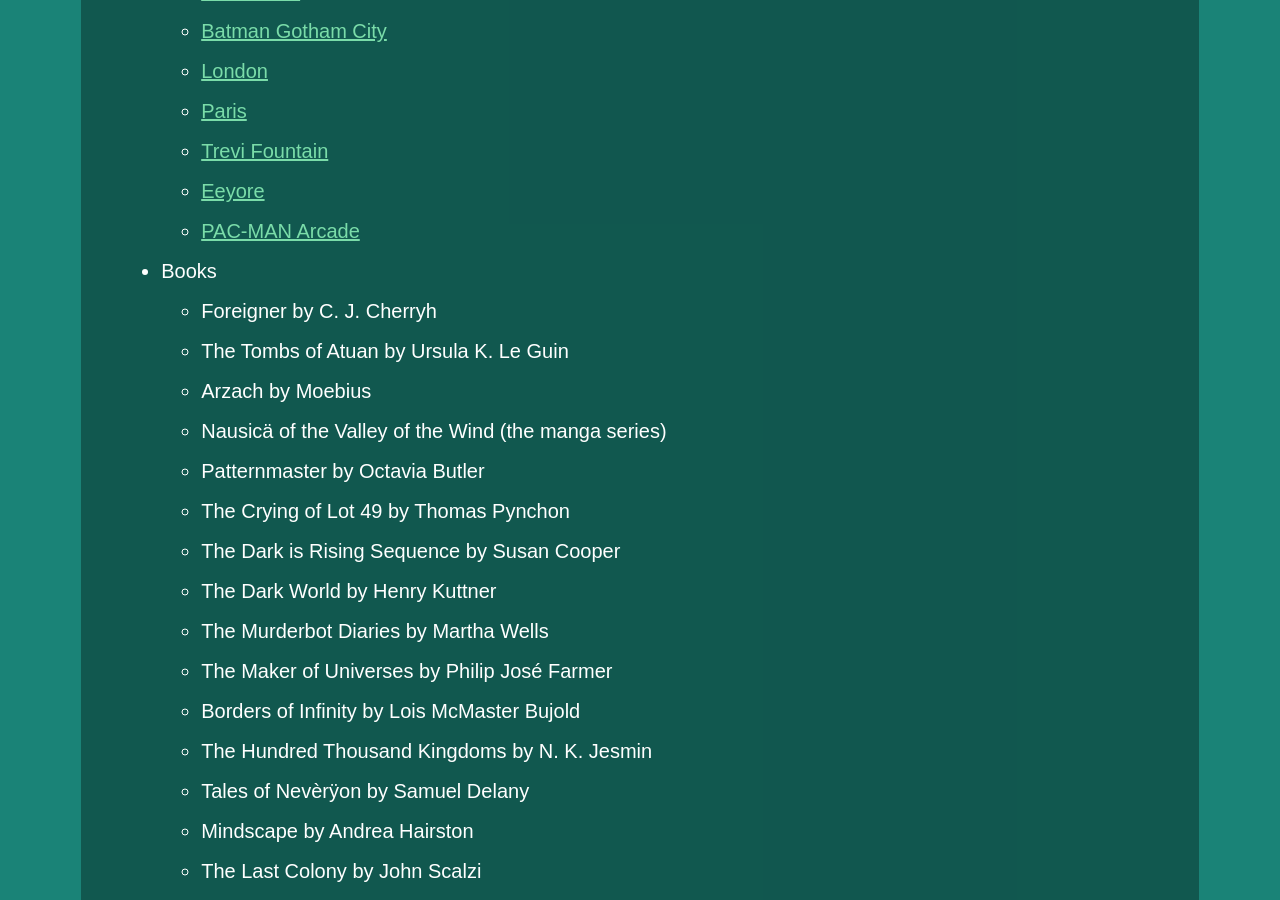
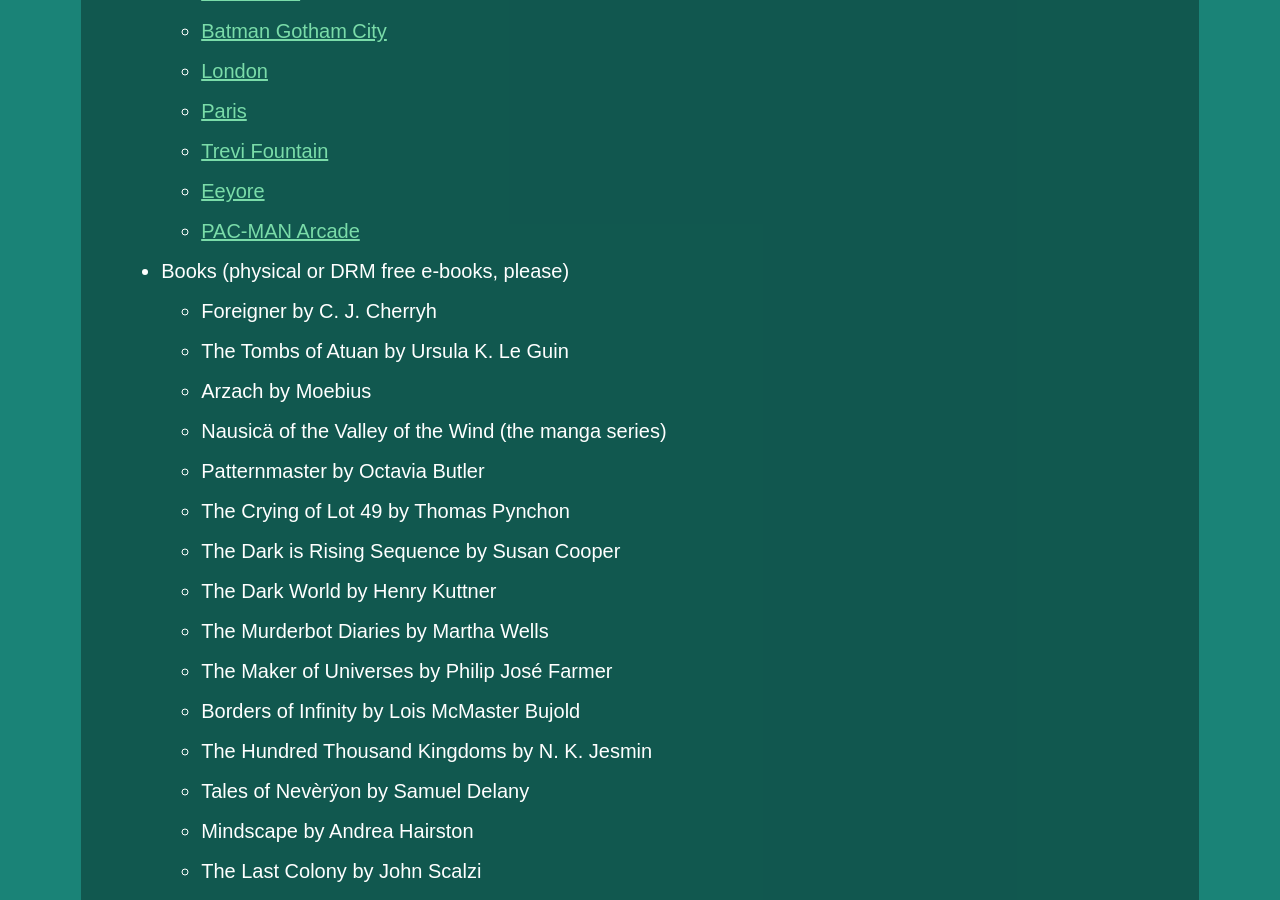
Before and after one commit to ambiguousname/ambiguousname.github.io, a Jekyll site: the page built from assets/wishlist.md, in a window 1280 px wide and 900 px high, scrolled down 539 px. Built offline with Jekyll 4.4.1, drawn with Linux system fonts in a browser that asks for light colours.

Commit message:
Update wishlist.md

```diff
--- a/assets/wishlist.md
+++ b/assets/wishlist.md
@@ -17,7 +17,7 @@
 	- [Trevi Fountain](https://www.lego.com/en-us/product/trevi-fountain-21062)
 	- [Eeyore](https://www.lego.com/en-us/product/eeyore-40797)
 	- [PAC-MAN Arcade](https://www.lego.com/en-us/product/pac-man-arcade-10323)
-- Books
+- Books (physical or DRM free e-books, please)
 	- Foreigner by C. J. Cherryh
 	- The Tombs of Atuan by Ursula K. Le Guin
 	- Arzach by Moebius
```
